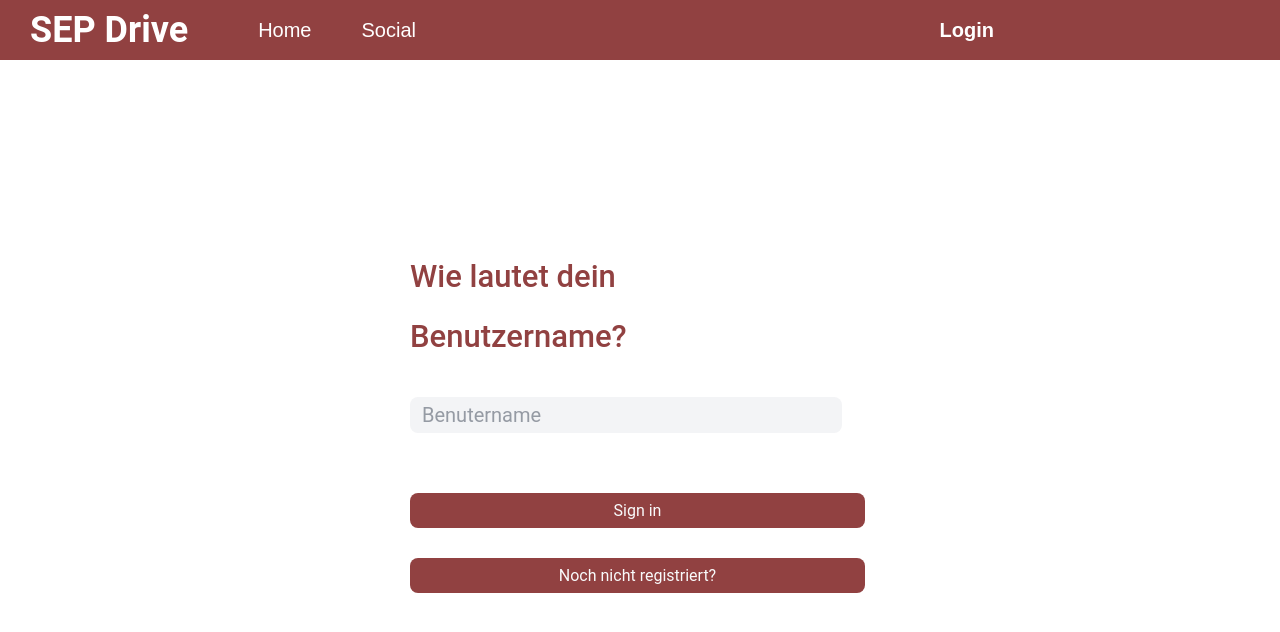
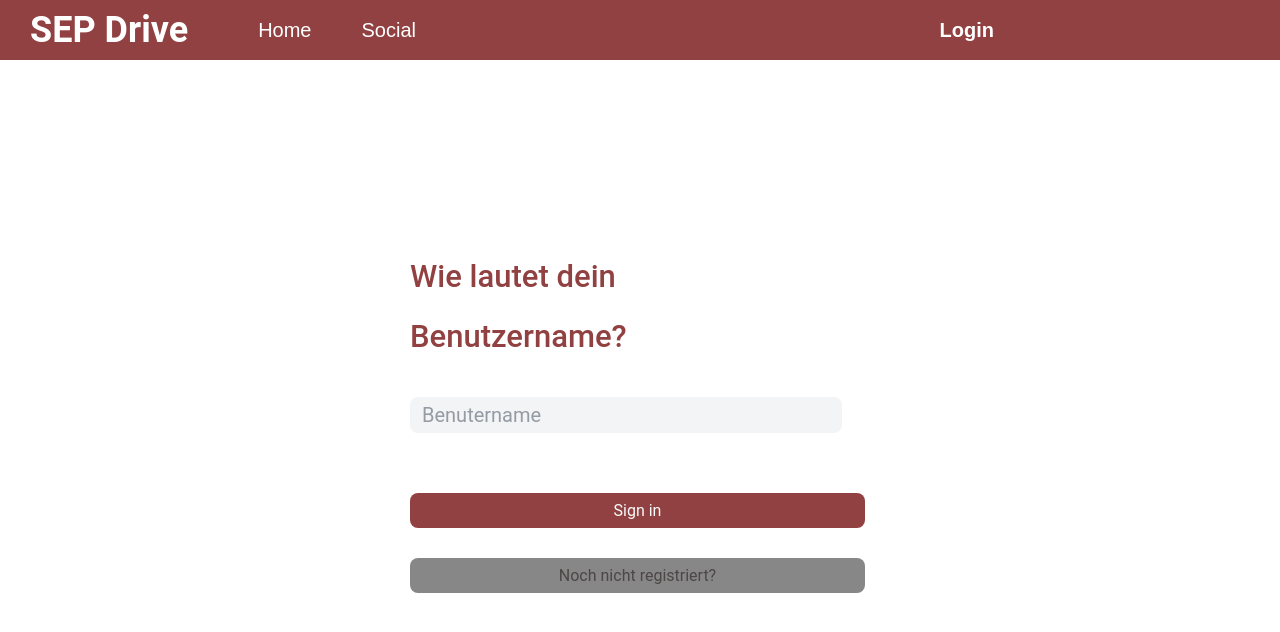
Before and after one commit to nils3005/SEP-Drive, an Angular app in the folder sep-drive-frontend/: page /login in a window 1280 px wide. Shown: the top 632 px of the page. Built offline with nearby package versions, Linux system fonts and the light colour scheme; a web font is replaced by a local one.

Commit message:
edit register button

```diff
--- a/sep-drive-frontend/src/app/components/login/login.component.scss
+++ b/sep-drive-frontend/src/app/components/login/login.component.scss
@@ -88,15 +88,25 @@
   align-items: center;
   border: none;
   border-radius: var(--t--borders-radius-rounded-lg, 8px);
-  background: #914141;
+  background: #878787;
   gap: var(--t--spacing-2, 8px);
   align-self: stretch;
   width: 455px;
   /* text */
-  color: var(--d--colors-base-neutral-content, #F9FAFB);
+  color: var(--d--colors-base-neutral-content, #4c4646);
   font-family: Roboto, sans-serif;
   font-size: 16px;
   font-style: normal;
   font-weight: 400;
   line-height: 20px; /* 125% */
 }
+
+#register_button:hover{
+  background: #393434;
+  color: var(--d--colors-base-neutral-content, #ffffff);
+
+}
+
+#register_button:active {
+  font-weight: bold;
+}
```
